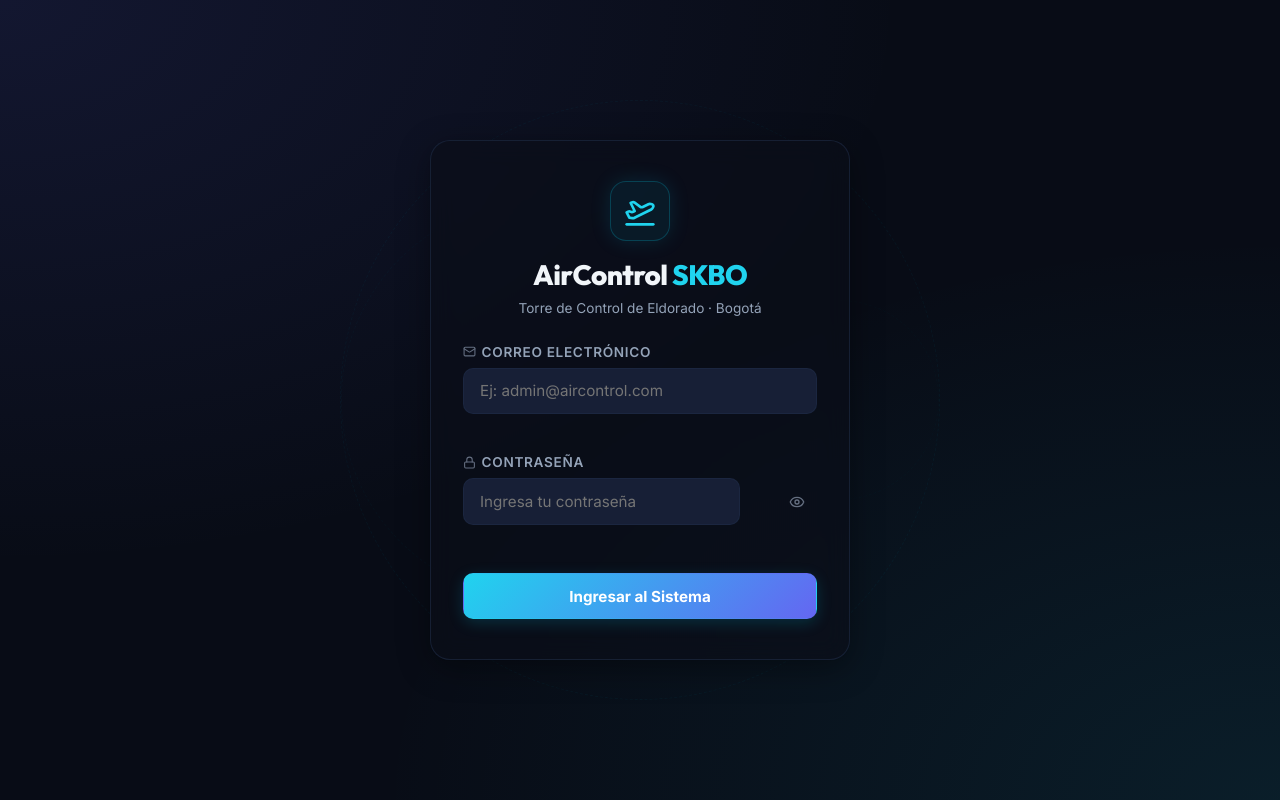
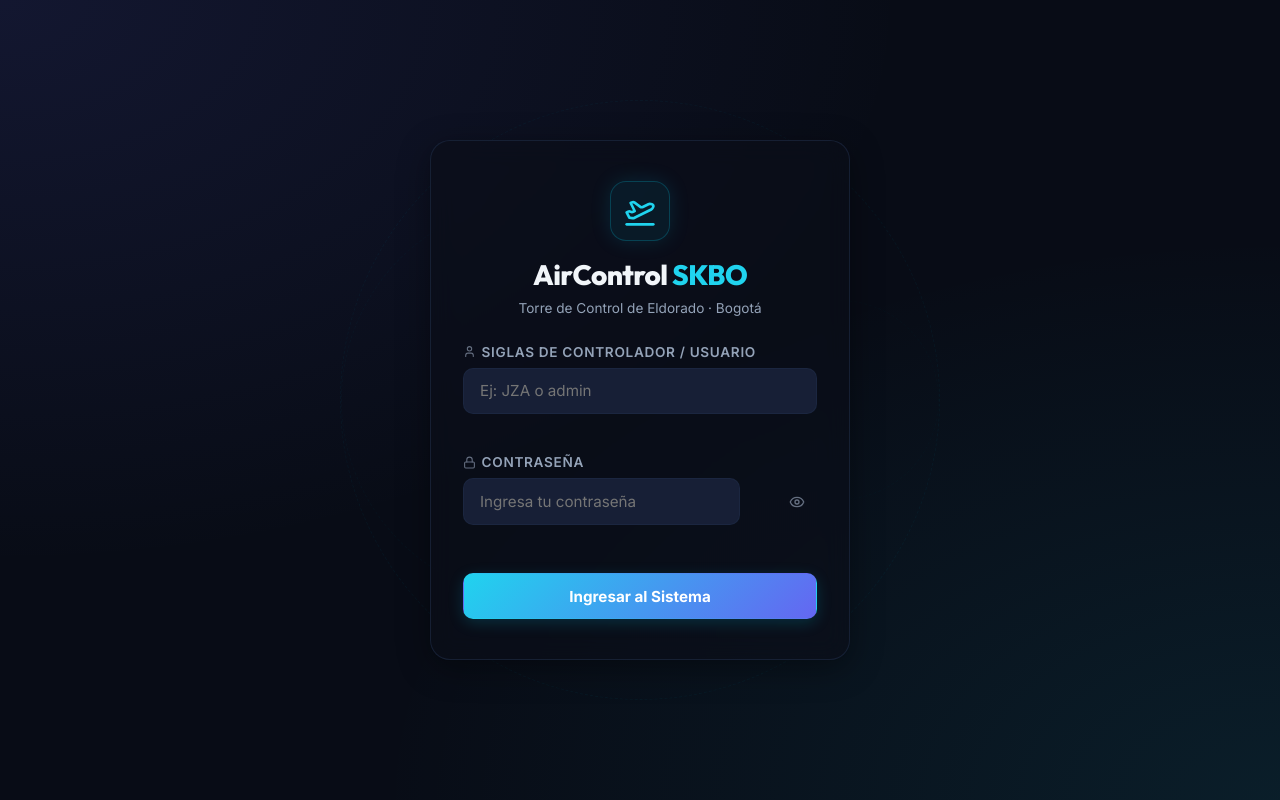
Before and after one commit to Santiagobermu/aircontrol, a React (Vite) app: page / in a window 1280 px wide. Built offline with nearby package versions, Linux system fonts and the light colour scheme; no server answers; the database is empty.

Commit message:
feat: allow controllers to log in using initials (siglas) without requiring @aircontrol.com domain

```diff
--- a/src/App.jsx
+++ b/src/App.jsx
@@ -262,10 +262,15 @@ export default function App() {
     } catch (err) {
       // Registro al vuelo (JIT) en Firebase Auth para controladores existentes con la contraseña por defecto
       if ((err.code === 'auth/user-not-found' || err.code === 'auth/invalid-credential') && password === 'Skbo12345!') {
-        const matchingCtrl = controllers.find(c => c.email && c.email.toLowerCase() === email.toLowerCase());
+        const matchingCtrl = controllers.find(c =>
+          (c.email && c.email.toLowerCase() === email.toLowerCase()) ||
+          (c.name && `${c.name.toLowerCase()}@aircontrol.com` === email.toLowerCase()) ||
+          (c.id && `${c.id.toLowerCase()}@aircontrol.com` === email.toLowerCase())
+        );
         if (matchingCtrl) {
-          await registerUserInAuth(email, password);
-          await signInWithEmailAndPassword(auth, email, password);
+          const targetEmail = matchingCtrl.email || email;
+          await registerUserInAuth(targetEmail, password);
+          await signInWithEmailAndPassword(auth, targetEmail, password);
           return;
         }
       }
--- a/src/components/LoginScreen.jsx
+++ b/src/components/LoginScreen.jsx
@@ -1,8 +1,8 @@
 import { useState } from 'react';
-import { PlaneTakeoff, Lock, Mail, AlertCircle, Eye, EyeOff } from 'lucide-react';
+import { PlaneTakeoff, Lock, User, AlertCircle, Eye, EyeOff } from 'lucide-react';
 
 export default function LoginScreen({ onLogin }) {
-  const [email, setEmail] = useState('');
+  const [userInput, setUserInput] = useState('');
   const [password, setPassword] = useState('');
   const [showPassword, setShowPassword] = useState(false);
   const [loading, setLoading] = useState(false);
@@ -10,20 +10,25 @@ export default function LoginScreen({ onLogin }) {
 
   const handleSubmit = async (e) => {
     e.preventDefault();
-    if (!email.trim() || !password) return;
+    if (!userInput.trim() || !password) return;
 
     setLoading(true);
     setError(null);
 
+    let cleanInput = userInput.trim().toLowerCase();
+    if (!cleanInput.includes('@')) {
+      cleanInput = `${cleanInput}@aircontrol.com`;
+    }
+
     try {
-      await onLogin(email.trim().toLowerCase(), password);
+      await onLogin(cleanInput, password);
     } catch (err) {
       console.error(err);
       let errMsg = 'Error al iniciar sesión. Inténtalo de nuevo.';
       if (err.code === 'auth/user-not-found' || err.code === 'auth/wrong-password' || err.code === 'auth/invalid-credential') {
         errMsg = 'Credenciales incorrectas o usuario no registrado.';
       } else if (err.code === 'auth/invalid-email') {
-        errMsg = 'El formato del correo electrónico no es válido.';
+        errMsg = 'El formato del usuario o correo no es válido.';
       }
       setError(errMsg);
     } finally {
@@ -128,18 +133,20 @@ export default function LoginScreen({ onLogin }) {
         {/* Login Form */}
         <form onSubmit={handleSubmit} style={{ display: 'flex', flexDirection: 'column', gap: '1.25rem' }}>
           <div className="form-group">
-            <label htmlFor="login-email" style={{ display: 'flex', alignItems: 'center', gap: '0.35rem' }}>
-              <Mail size={13} style={{ color: 'var(--text-muted)' }} /> Correo Electrónico
+            <label htmlFor="login-username" style={{ display: 'flex', alignItems: 'center', gap: '0.35rem' }}>
+              <User size={13} style={{ color: 'var(--text-muted)' }} /> Siglas de Controlador / Usuario
             </label>
             <input
-              id="login-email"
-              type="email"
+              id="login-username"
+              type="text"
               className="form-input"
-              placeholder="Ej: admin@aircontrol.com"
-              value={email}
-              onChange={(e) => setEmail(e.target.value)}
+              placeholder="Ej: JZA o admin"
+              value={userInput}
+              onChange={(e) => setUserInput(e.target.value)}
               required
               disabled={loading}
+              autoCapitalize="none"
+              autoCorrect="off"
             />
           </div>
 
```
Also changed, not shown: 1 other file (tests, documents, lock files or other folders).
